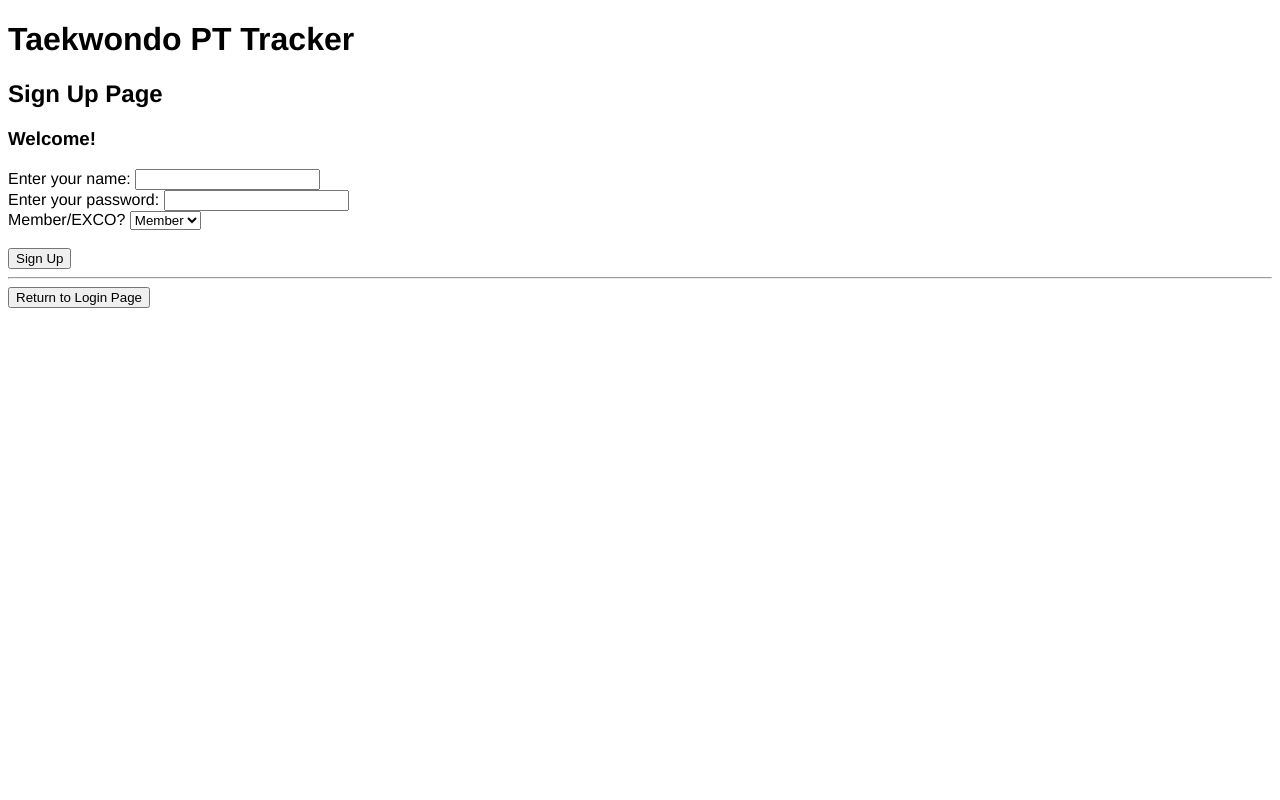
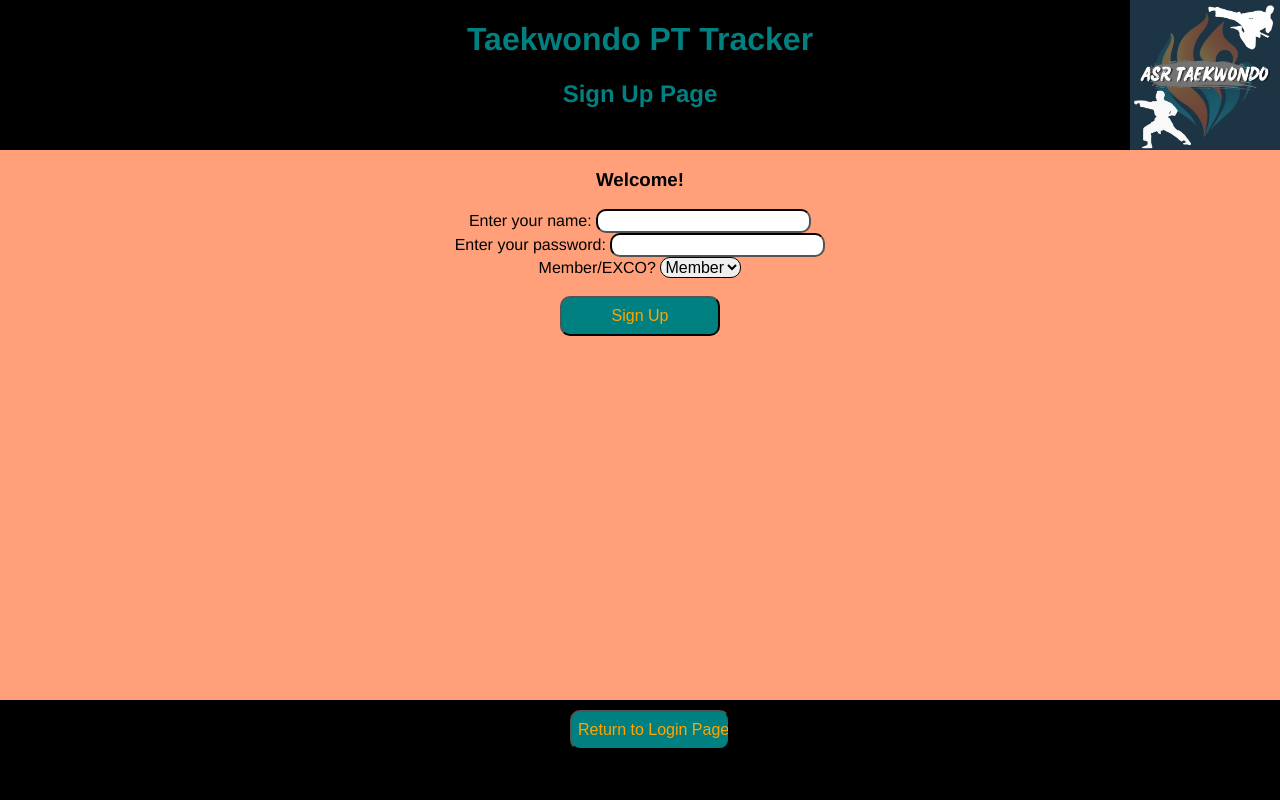
Before and after one commit to Xynterex/WA2, a Flask app: page /signup in a window 1280 px wide. Run offline with Flask 3, Linux system fonts and the light colour scheme.

Commit message:
mini updates
updated AccountPT table with new signups
added more styling

```diff
--- a/main.py
+++ b/main.py
@@ -39,7 +39,6 @@ def signup():
 
 @app.route("/store", methods=["POST"])
 def store():
-    print("hello")
     global signup_message
     global login_message
 
@@ -56,7 +55,7 @@ def store():
         if row[1] == name:
             signup_message = "Username already exists!"
             return redirect("/signup")
-    print("hello")
+
     # password validation done in frontend
 
     if status == "exco" and pin != exco_pin:
@@ -68,6 +67,26 @@ def store():
     cursor.execute("""
         INSERT INTO Account_Detail (name, pswd, status)
         VALUES (?, ?, ?);""", account_detail)
+    conn.commit()
+
+    cursor.execute("SELECT acc_id FROM Account_Detail WHERE name = ?;", (name,))
+    acc_id = cursor.fetchone()[0]
+
+    # add existing PT into AccountPT table
+    cursor.execute("SELECT * FROM Physical_Training;")
+    pt_list = cursor.fetchall()
+    now = datetime.now().date()
+    for row in pt_list:
+        pt_id = row[0]
+        end_date = datetime.strptime(row[5], "%Y-%m-%d").date()
+        print("now",now)
+        print("end",end_date)
+        if end_date >= now:
+            account_pt = (acc_id, pt_id)
+            cursor.execute("""
+                INSERT INTO AccountPT (acc_id, pt_id)
+                VALUES (?, ?);""", account_pt)
+
     conn.commit()
 
     login_message = "Account created successfully!"
@@ -180,7 +199,7 @@ def account():
                 print(pt_rep)
                 pt_reps.append(pt_rep)
             else:
-                pt_reps.append("No Description")
+                pt_reps.append("No Reps")
 
     print(pt_details)
     print(pt_descs)
--- a/static/style.css
+++ b/static/style.css
@@ -1,8 +1,77 @@
-html {
+body {
   font-family: Helvetica;
+  margin: 0;
+  /* just focus on border*/
+  display: flex;
+  flex-direction: column;
+  justify-content: space-between;
+  background-color: lightsalmon;
+}
+
+header {
+  min-height: 10vh;
+  background-color: black;
+  color: teal;
+  text-align: center;
+  height: 150px;
 }
 
 table, th, td {
+  margin: auto;
   border: 1px solid black;
   border-collapse: collapse;
+  background-color: teal;
+  color: orange;
+  padding-top: 5px;
+  padding-bottom: 5px;
+  padding-left: 5px;
+  paddi
 }
+
+section {
+  text-align: center;
+  font-size: 2vh;
+}
+
+#pin {
+  margin: auto;
+}
+
+input, select{
+  border-style: round;
+  border-color: black;
+  border-radius: 10px;
+  font-size: 2vh;
+}
+
+#submit_button{
+  background-color: teal;
+  color: orange;
+  height: 5vh;
+  width: 10vh;
+  min-width: 20vh;
+  text-align: center;
+  font-size: 2vh;
+}
+
+footer {
+  background-color: black;
+  color: white;
+  text-align: center;
+  padding: 10px;
+  position: fixed;
+  left: 0;
+  bottom: 0;
+  width: 100%;
+  height: 10vh;
+}
+
+img {
+  position: fixed;
+  right: 0;
+  top: 0;
+  min-height: 10vh;
+  min-width: 10vh;
+  height: 150px;
+  width: 150px;
+}
--- a/templates/signup.html
+++ b/templates/signup.html
@@ -10,6 +10,7 @@
       <h1>Taekwondo PT Tracker</h1>
       <h2>Sign Up Page</h2>
     </header>
+    <section>
     <h3>{{ signup_message }}</h3>
     <form action="/store" method="POST">
       <label for="name">Enter your name: </label>
@@ -27,12 +28,16 @@
       <!-- add dropdown later -->
       <input type="text" id="pin" name="pin" placeholder="Fill in EXCO ID">
       <br>
-      <input type="submit" value="Sign Up">
+      <input type="submit" value="Sign Up" id="submit_button">
     </form>
-    <hr>
-    <form action="/">
-      <input type="submit" value = "Return to Login Page">
-    </form>
+    </section>
+    <footer>
+      <form action="/">
+        <input type="submit" value = "Return to Login Page" id="submit_button">
+      </form>
+    </footer>
+
+    <img src="{{ url_for('static', filename='tkd logo.jpg') }}" alt="ASK TKD Logo">
 
     <!-- validate password on front end -->
     <script>
```
Also changed, not shown: templates/account.html (+12 -6 lines), templates/login.html (+10 -5 lines), static/tkd logo.jpg (added), taekwondo_pt_tracker.db, 1 other file.
